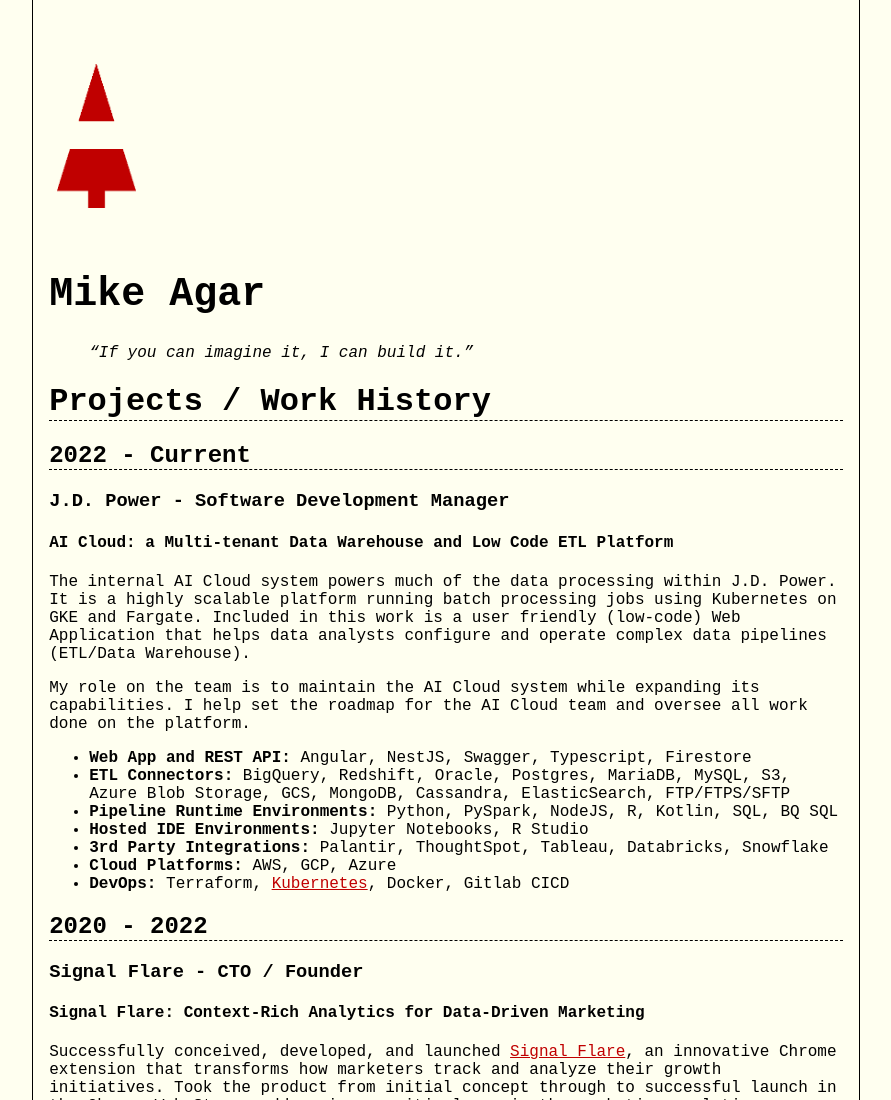
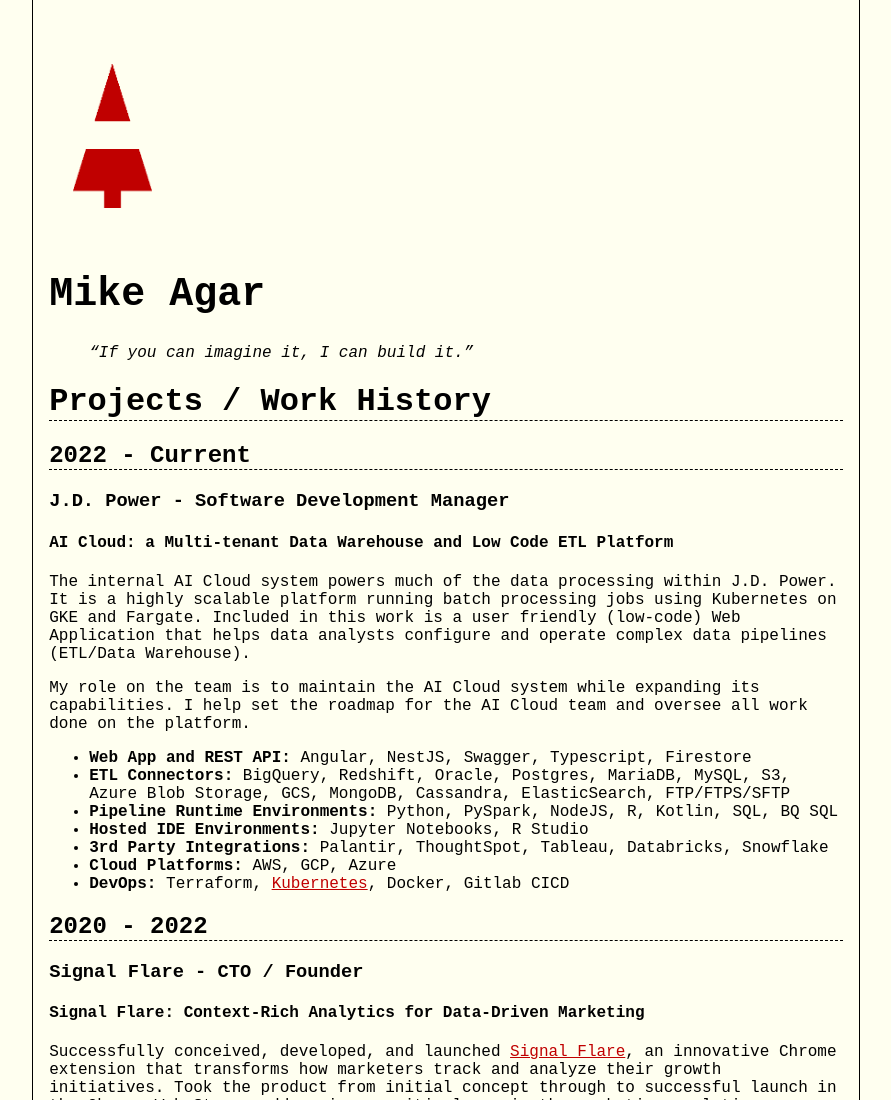
Before and after one commit to agarithm/calling-card, a plain HTML site: page public/index.html in a window 1280 px wide. Shown: the top 1100 px of the page, without its empty margins (194-1085 px from the left). Drawn offline with Linux system fonts and the light colour scheme.

Commit message:
Touchups

```diff
--- a/public/style.css
+++ b/public/style.css
@@ -67,7 +67,7 @@
 }
 
 #logo {
-    padding: 0rem 0.5rem;
+    padding: 0rem 1.5rem;
     height: 9rem;
 }
 
--- a/template/style.css
+++ b/template/style.css
@@ -67,7 +67,7 @@
 }
 
 #logo {
-    padding: 0rem 0.5rem;
+    padding: 0rem 1.5rem;
     height: 9rem;
 }
 
```
